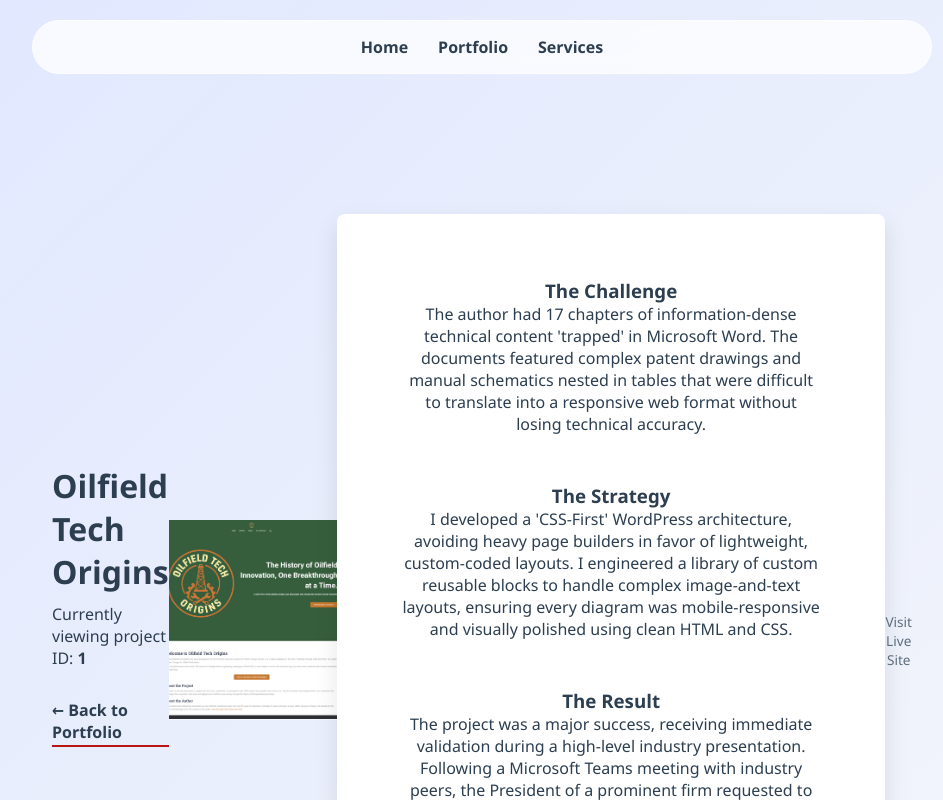
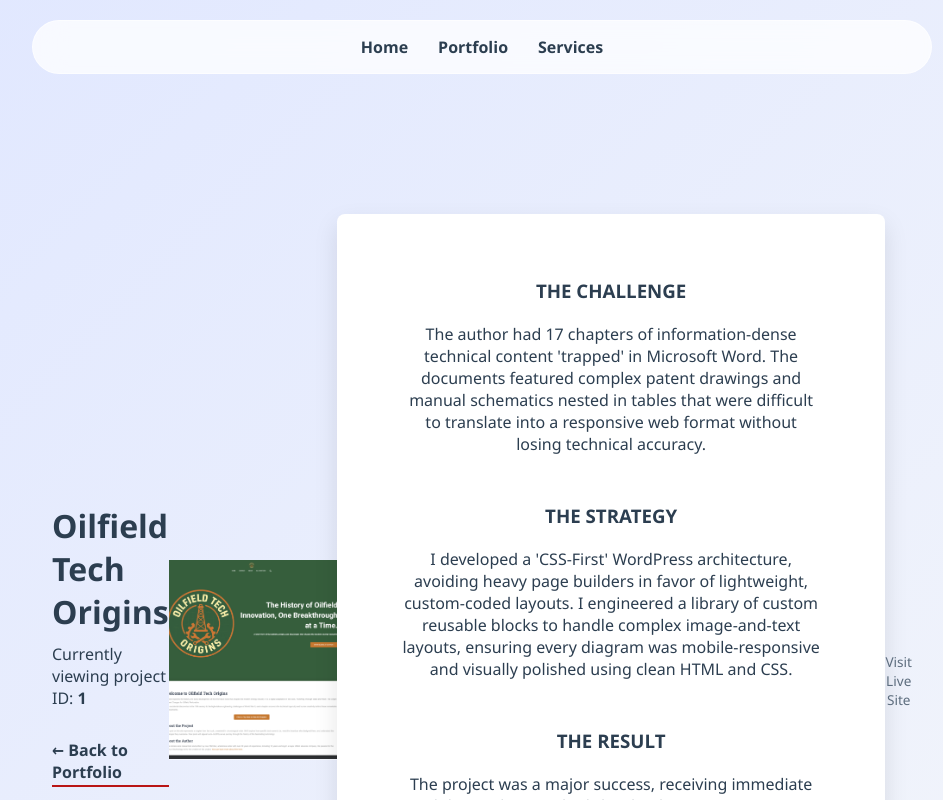
Before and after one commit to Kleinnov8/jkleindesign, a Vue app: page /case-study/1 in a window 1280 px wide. Shown: the top 800 px of the page, without its empty margins (158-1101 px from the left). Built offline with nearby package versions, Linux system fonts and the light colour scheme.

Commit message:
adjust styles for error handler

```diff
--- a/src/assets/main.css
+++ b/src/assets/main.css
@@ -379,7 +379,7 @@ footer {
   box-shadow: 0 10px 25px rgba(0,0,0,0.1);
 }
 
-.case-study-content h1 {
+.case-study-content h3 {
   margin-bottom: 20px;
   text-transform: uppercase;
 }
--- a/src/views/CaseStudy.vue
+++ b/src/views/CaseStudy.vue
@@ -37,9 +37,11 @@
         </footer>
     </div>
 
-    <div v-else class="error-state">
-        <p>Project not found.</p>
-        <router-link to="/portfolio" class="back-link">← Back to Portfolio</router-link>
+    <div v-else class="case-study-container">
+        <div class="case-study-content error-state">
+            <p>Project not found.</p>
+            <router-link to="/portfolio" class="back-link">← Back to Portfolio</router-link>
+        </div>
     </div>
 </template>
 
```
